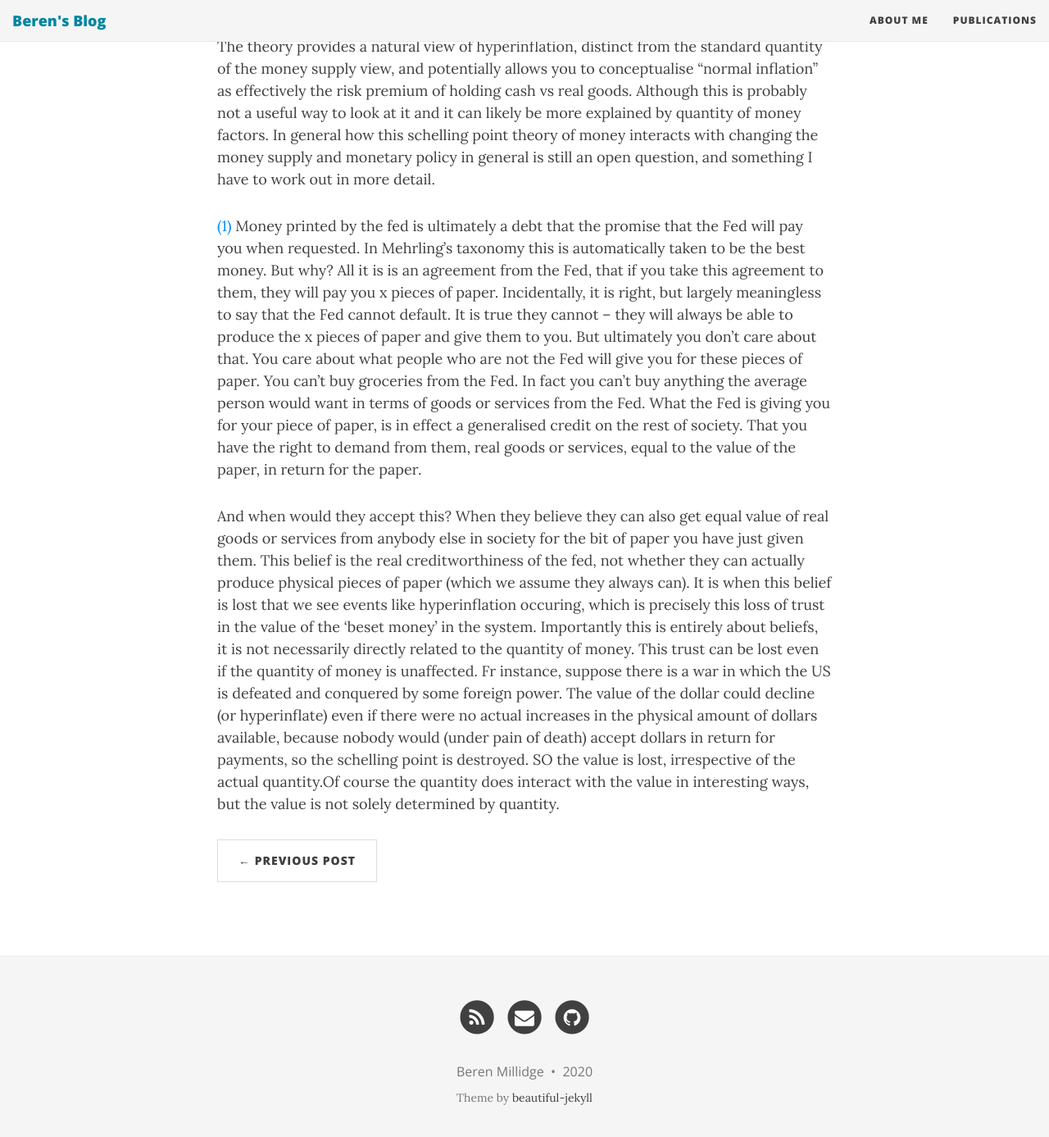
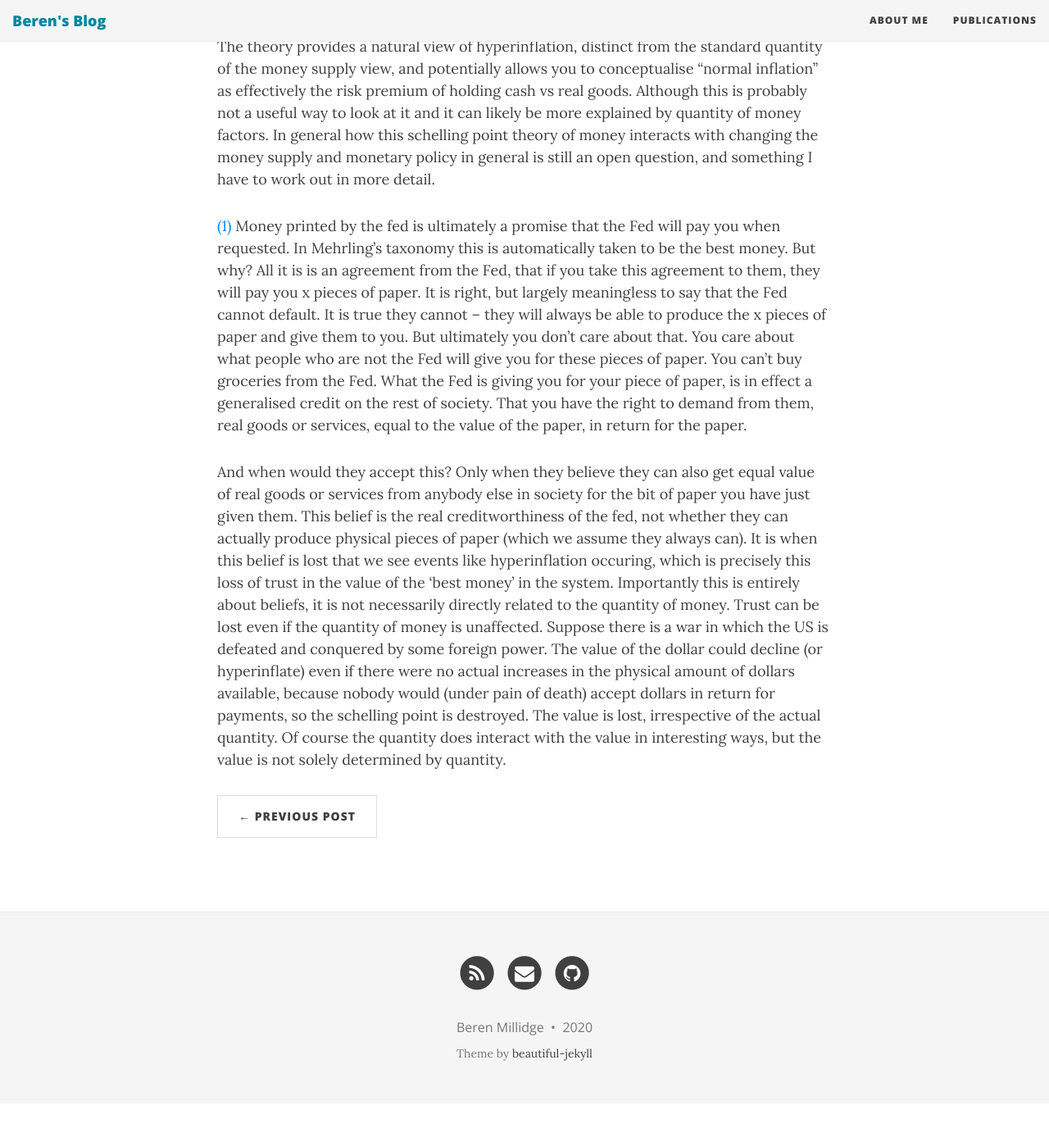
Before and after one commit to BerenMillidge/BerenMillidge.github.io, a Jekyll site: the page built from _posts/2020-09-09-The-Schelling-Point-Theory-Of-Money.md, in a window 1280 px wide and 1400 px high, scrolled down 4429 px. Shown: the top 1387 px of the window at 82% size. Built offline with Jekyll 4.4.1, drawn with Linux system fonts in a browser that asks for light colours; nearby versions of some CDN libraries; after the commit the page ends 5775 px from its top, so only the background shows below that.

Commit message:
minor fixes to footnote

```diff
--- a/_posts/2020-09-09-The-Schelling-Point-Theory-Of-Money.md
+++ b/_posts/2020-09-09-The-Schelling-Point-Theory-Of-Money.md
@@ -41,11 +41,8 @@ It explains how the US dollar is the reserve currency, it is ultimately the stro
 The theory provides a natural view of hyperinflation, distinct from the standard quantity of the money supply view, and potentially allows you to conceptualise "normal inflation" as effectively the risk premium of holding cash vs real goods. Although this is probably not a useful way to look at it and it can likely be more explained by quantity of money factors. In general how this schelling point theory of money interacts with changing the money supply and monetary policy in general is still an open question, and something I have to work out in more detail.
 
 
+<a name="myfootnote1">(1)</a>  Money printed by the fed is ultimately a promise that the Fed will pay you when requested. In Mehrling's taxonomy this is automatically taken to be the best money. But why? All it is is an agreement from the Fed, that if you take this agreement to them, they will pay you x pieces of paper. It is right, but largely meaningless to say that the Fed cannot default. It is true they cannot -- they will always be able to produce the x pieces of paper and give them to you. But ultimately you don't care about that. You care about what people who are not the Fed will give you for these pieces of paper. You can't buy groceries from the Fed. What the Fed is giving you for your piece of paper, is in effect a generalised credit on the rest of society. That you have the right to demand from them, real goods or services, equal to the value of the paper, in return for the paper.
 
-<a name="myfootnote1">(1)</a>  Money printed by the fed is ultimately a debt that the promise that the Fed will pay you when requested. In Mehrling's taxonomy this is automatically taken to be the best money. But why? All it is is an agreement from the Fed, that if you take this agreement to them, they will pay you x pieces of paper.
-Incidentally, it is right, but largely meaningless to say that the Fed cannot default. It is true they cannot -- they will always be able to produce the x pieces of paper and give them to you. But ultimately you don't care about that. You care about what people who are not the Fed will give you for these pieces of paper.
-You can't buy groceries from the Fed. In fact you can't buy anything the average person would want in terms of goods or services from the Fed. What the Fed is giving you for your piece of paper, is in effect a generalised credit on the rest of society. That you have the right to demand from them, real goods or services, equal to the value of the paper, in return for the paper.
-
-And when would they accept this? When they believe they can also get equal value of real goods or services from anybody else in society for the bit of paper you have just given them. This belief is the real creditworthiness of the fed, not whether they can actually produce physical pieces of paper (which we assume they always can).
-It is when this belief is lost that we see events like hyperinflation occuring, which is precisely this loss of trust in the value of the 'beset money' in the system.
-Importantly this is entirely about beliefs, it is not necessarily directly related to the quantity of money. This trust can be lost even if the quantity of money is unaffected. Fr instance, suppose there is a war in which the US is defeated and conquered by some foreign power. The value of the dollar could decline (or hyperinflate) even if there were no actual increases in the physical amount of dollars available, because nobody would (under pain of death) accept dollars in return for payments, so the schelling point is destroyed. SO the value is lost, irrespective of the actual quantity.Of course the quantity does interact with the value in interesting ways, but the value is not solely determined by quantity.
+And when would they accept this? Only when they believe they can also get equal value of real goods or services from anybody else in society for the bit of paper you have just given them. This belief is the real creditworthiness of the fed, not whether they can actually produce physical pieces of paper (which we assume they always can).
+It is when this belief is lost that we see events like hyperinflation occuring, which is precisely this loss of trust in the value of the 'best money' in the system.
+Importantly this is entirely about beliefs, it is not necessarily directly related to the quantity of money.  Trust can be lost even if the quantity of money is unaffected. Suppose there is a war in which the US is defeated and conquered by some foreign power. The value of the dollar could decline (or hyperinflate) even if there were no actual increases in the physical amount of dollars available, because nobody would (under pain of death) accept dollars in return for payments, so the schelling point is destroyed. The value is lost, irrespective of the actual quantity. Of course the quantity does interact with the value in interesting ways, but the value is not solely determined by quantity.
```
